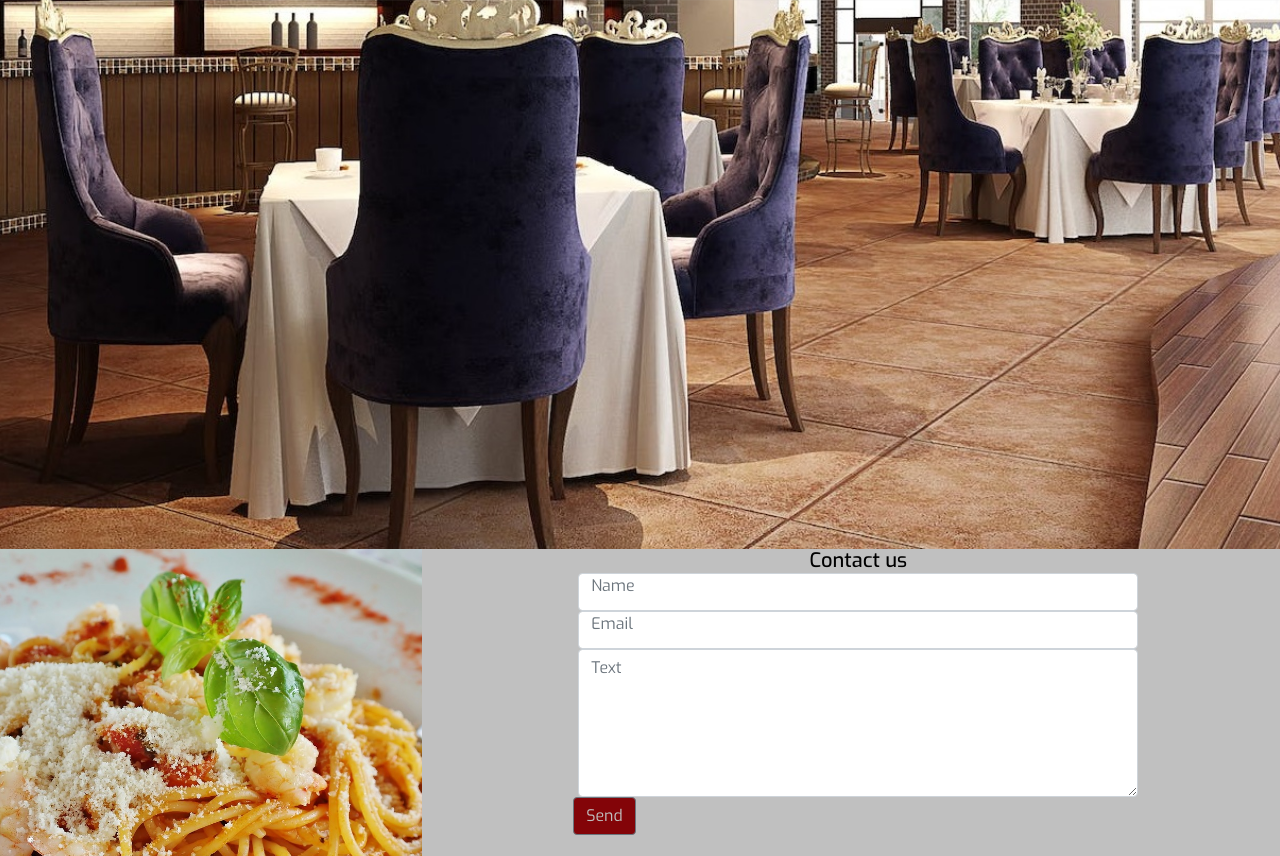
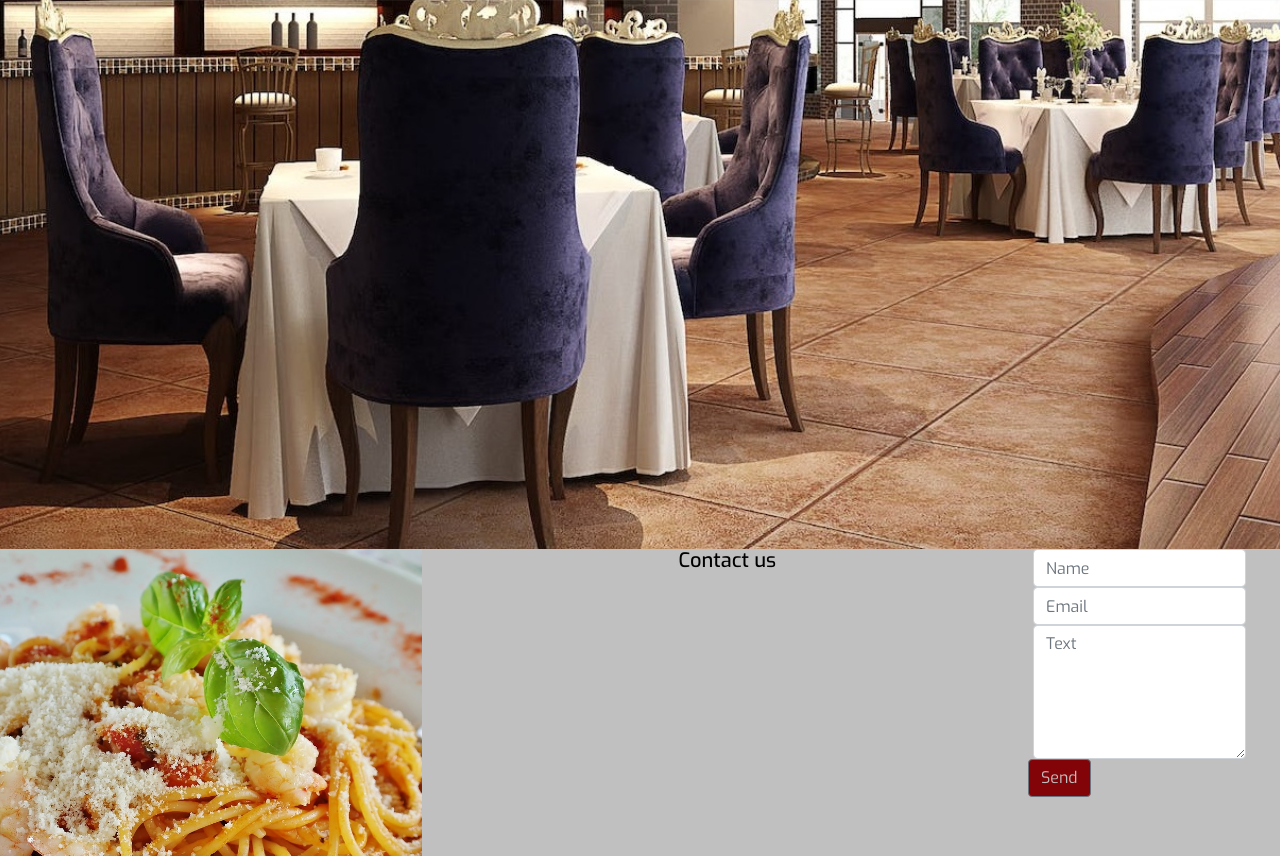
Before and after one commit to ryb00/restaurant, a plain HTML site: page contact.html in a window 1280 px wide. Shown: the part 96-952 px from the top of the page. Drawn offline with nearby package versions, Linux system fonts and the light colour scheme.

Commit message:
Add style for page contact

```diff
--- a/assets/css/style.css
+++ b/assets/css/style.css
@@ -160,25 +160,11 @@ main {
     max-width: 70%;
 }
 
-input{
-    padding-bottom: 50px;
-}
-
 hr{
     background-color: #830408;
     height: 3px;
     margin-left: 150px;
     margin-right: 150px;
-}
-
-.text-center{
-    text-align: center;
-    justify-content: center;
-    margin: auto;
-}
-
-.form-control {
-    padding-bottom: 20px;
 }
 
 .btn{
--- a/contact.html
+++ b/contact.html
@@ -58,6 +58,7 @@
                     <div class="row text-center">
                         <div class="col text-contact">
                             <h5 class="text-center">Contact us</h5>
+                        </div>
                             <div>
                                 <form>
                                     <div>
@@ -65,13 +66,11 @@
                                     <input type="email" id="emailaddress" class="form-control" required placeholder="Email" />
                                     <textarea rows="5" id="text-contact" class="form-control" required placeholder="Text"></textarea>
                                     </div>
-                                    <div class="form-row">
+                                    <div class="form-row" text-contact>
                                         <button type="submit" class="btn btn-secondary">Send</button>
                                     </div>
                                 </form>
                             </div>
-
-                        </div>
                     </div>
 
                 </div>
```
